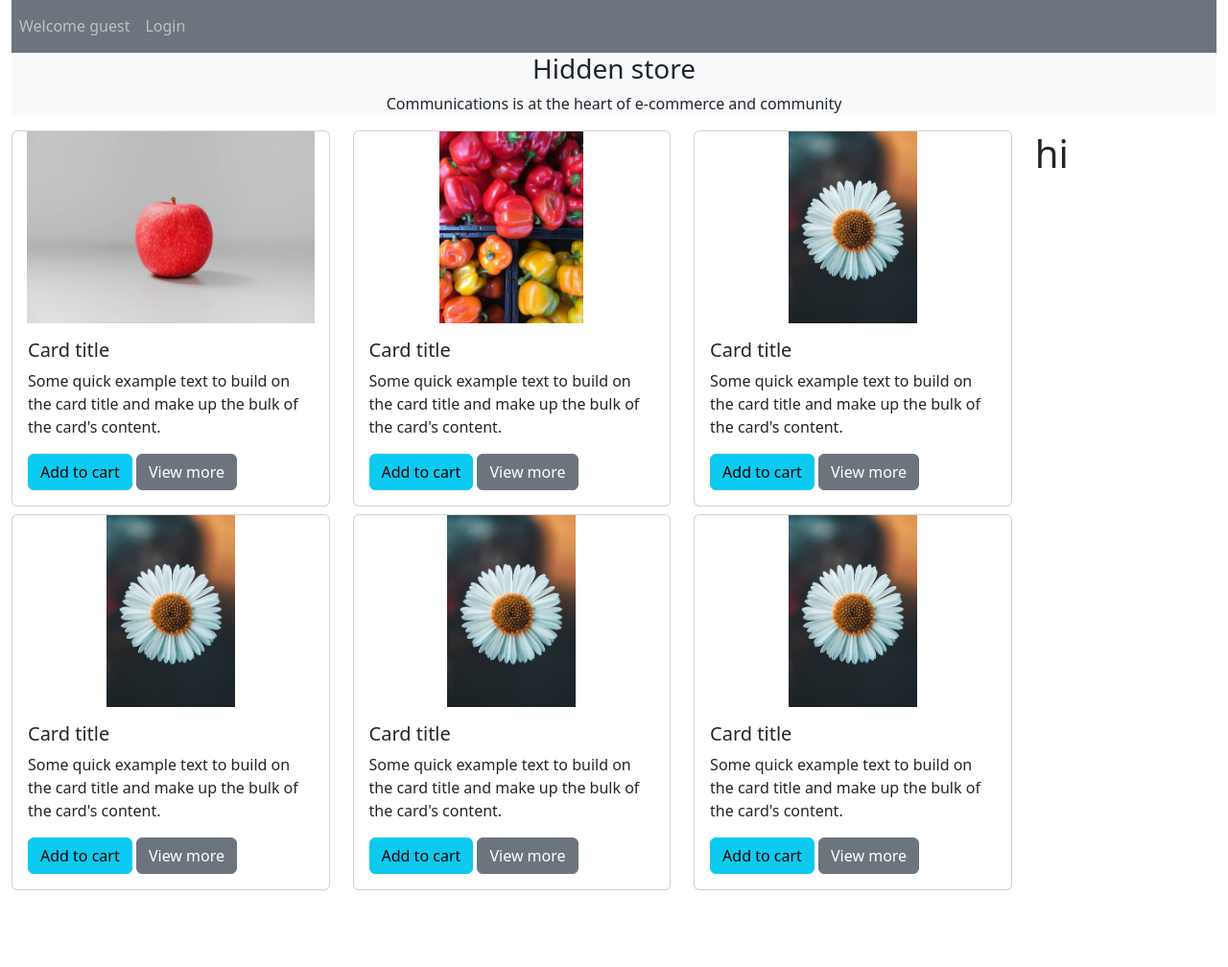
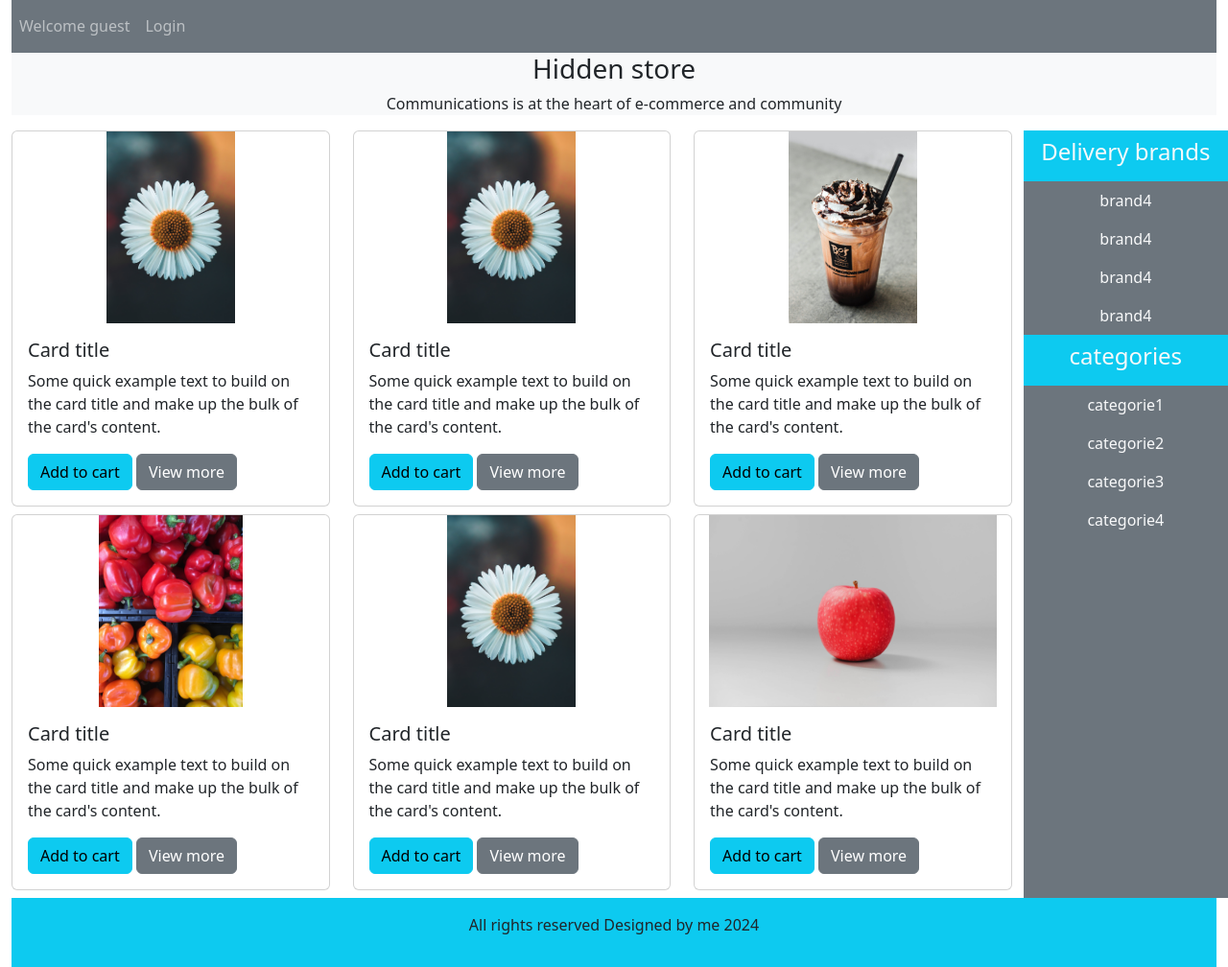
Before and after one commit to L00ka5z78/ecommerce-with-php-mysql, a PHP site: page / in a window 1280 px wide. Shown: the part 96-1104 px from the top of the page at 96% size. Before the commit the page ends 1024 px from the top, so only its background shows below. Run offline with PHP 8.4, Linux system fonts and the light colour scheme.

Commit message:
sidebar 06.01.24 19:23

```diff
--- a/index.php
+++ b/index.php
@@ -71,13 +71,37 @@
         </div>
 
         <!-- fourth child -->
+
         <div class="row">
             <div class="col-md-10">
                 <!-- products -->
                 <div class="row">
+
                     <div class="col-md-4  mb-2">
                         <div class="card">
-                            <img src="./images/apple.jpg" class="card-img-top" alt="...">
+                            <img src="./images/daisy.jpg" class="card-img-top" alt="...">
+                            <div class="card-body">
+                                <h5 class="card-title">Card title</h5>
+                                <p class="card-text">Some quick example text to build on the card title and make up the bulk of the card's content.</p>
+                                <a href="#" class="btn btn-info">Add to cart</a>
+                                <a href="#" class="btn btn-secondary">View more</a>
+                            </div>
+                        </div>
+                    </div>
+                    <div class="col-md-4  mb-2">
+                        <div class="card">
+                            <img src="./images/daisy.jpg" class="card-img-top" alt="...">
+                            <div class="card-body">
+                                <h5 class="card-title">Card title</h5>
+                                <p class="card-text">Some quick example text to build on the card title and make up the bulk of the card's content.</p>
+                                <a href="#" class="btn btn-info">Add to cart</a>
+                                <a href="#" class="btn btn-secondary">View more</a>
+                            </div>
+                        </div>
+                    </div>
+                    <div class="col-md-4  mb-2">
+                        <div class="card">
+                            <img src="./images/icecoffee.jpg" class="card-img-top" alt="...">
                             <div class="card-body">
                                 <h5 class="card-title">Card title</h5>
                                 <p class="card-text">Some quick example text to build on the card title and make up the bulk of the card's content.</p>
@@ -108,9 +132,9 @@
                             </div>
                         </div>
                     </div>
-                    <div class="col-md-4">
+                    <div class="col-md-4  mb-2">
                         <div class="card">
-                            <img src="./images/daisy.jpg" class="card-img-top" alt="...">
+                            <img src="./images/apple.jpg" class="card-img-top" alt="...">
                             <div class="card-body">
                                 <h5 class="card-title">Card title</h5>
                                 <p class="card-text">Some quick example text to build on the card title and make up the bulk of the card's content.</p>
@@ -119,39 +143,71 @@
                             </div>
                         </div>
                     </div>
-                    <div class="col-md-4">
-                        <div class="card">
-                            <img src="./images/daisy.jpg" class="card-img-top" alt="...">
-                            <div class="card-body">
-                                <h5 class="card-title">Card title</h5>
-                                <p class="card-text">Some quick example text to build on the card title and make up the bulk of the card's content.</p>
-                                <a href="#" class="btn btn-info">Add to cart</a>
-                                <a href="#" class="btn btn-secondary">View more</a>
-                            </div>
-                        </div>
-                    </div>
-                    <div class="col-md-4">
-                        <div class="card">
-                            <img src="./images/daisy.jpg" class="card-img-top" alt="...">
-                            <div class="card-body">
-                                <h5 class="card-title">Card title</h5>
-                                <p class="card-text">Some quick example text to build on the card title and make up the bulk of the card's content.</p>
-                                <a href="#" class="btn btn-info">Add to cart</a>
-                                <a href="#" class="btn btn-secondary">View more</a>
-                            </div>
-                        </div>
-                    </div>
+
                 </div>
             </div>
-            <div class="col-md-2">
-                <!-- sidebar -->
-                <h1>hi</h1>
+
+
+            <!-- sidebar -->
+            <div class="col-md-2 bg-secondary p-0">
+                <!-- brands to display -->
+                <ul class="navbar-nav me-auto text-center">
+                    <li class="nav-item bg-info">
+                        <a href="#" class="nav-link text-light">
+                            <h4>Delivery brands</h4>
+                        </a>
+                    </li>
+
+                    <li class="nav-item">
+                        <a href="#" class="nav-link text-light">
+                            brand4
+                        </a>
+                    </li>
+                    <li class="nav-item">
+                        <a href="#" class="nav-link text-light">
+                            brand4
+                        </a>
+                    </li>
+                    <li class="nav-item">
+                        <a href="#" class="nav-link text-light">
+                            brand4
+                        </a>
+                    </li>
+                    <li class="nav-item">
+                        <a href="#" class="nav-link text-light">
+                            brand4
+                        </a>
+                    </li>
+                </ul>
+
+                <!-- categories -->
+                <ul class="navbar-nav me-auto text-center">
+                    <li class="nav-item bg-info">
+                        <a href="#" class="nav-link text-light">
+                            <h4>categories</h4>
+                        </a>
+                    </li>
+
+                    <li class="nav-item">
+                        <a href="#" class="nav-link text-light">categorie1</a>
+                    </li>
+                    <li class="nav-item">
+                        <a href="#" class="nav-link text-light">categorie2</a>
+                    </li>
+                    <li class="nav-item">
+                        <a href="#" class="nav-link text-light">categorie3</a>
+                    </li>
+                    <li class="nav-item">
+                        <a href="#" class="nav-link text-light">categorie4</a>
+                    </li>
+                </ul>
             </div>
+
         </div>
 
-        <!-- <div class="bg-info p-3 text-center">
+        <div class="bg-info p-3 text-center">
             <p>All rights reserved Designed by me 2024</p>
-        </div> -->
+        </div>
     </div>
 
     <!-- bootstrap js link -->
```
